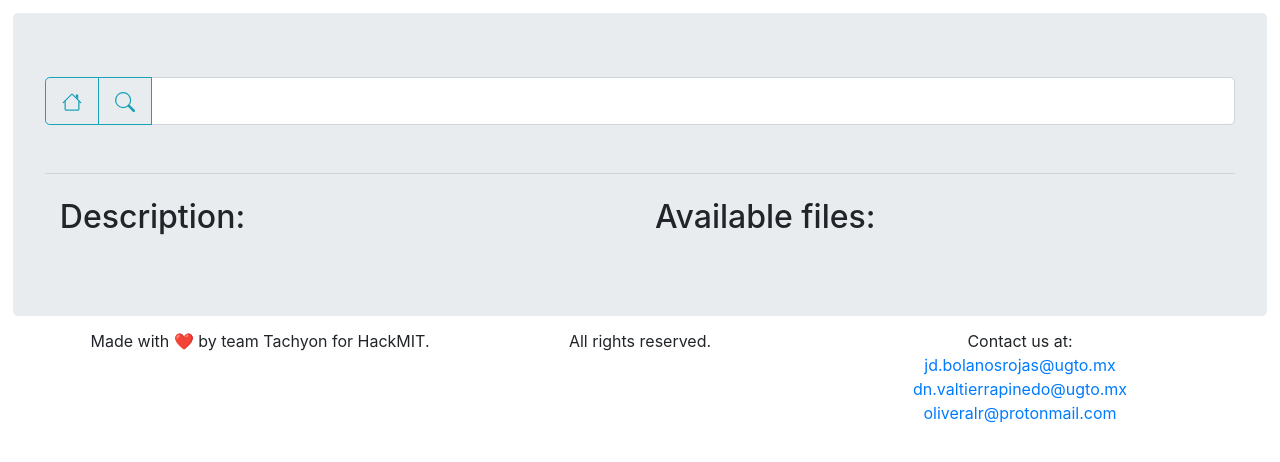
After one commit to jdbr99/SODA, a Flask app: template app/templates/data_source.html in a window 1280 px wide. The commit adds this page. Shown: the top 462 px of the page. Run offline with Flask 2, Linux system fonts and the light colour scheme; the template is opened without the code that fills it, so the values that code supplies are empty; some libraries are stand-ins or nearby versions.

Commit message:
Data source route and views done

```diff
--- a/app/templates/base.html
+++ b/app/templates/base.html
@@ -28,6 +28,7 @@
             Contact us at:</br>
             <a href="mailto://jd.bolanosrojas@ugto.mx">jd.bolanosrojas@ugto.mx</a>
             <a href="mailto://dn.valtierrapinedo@ugto.mx">dn.valtierrapinedo@ugto.mx</a>
+            <a href="mailto://oliveralr@protonmail.com">oliveralr@protonmail.com</a>
           </div>
         </div>
       </div>
--- /dev/null
+++ b/app/templates/data_source.html
@@ -0,0 +1,43 @@
+{% extends 'base.html' %}
+{% block title %}
+{{ data.name }}
+{% endblock %}
+{% block content %}
+<div class=jumbotron style="margin: 1%;">
+    <form action="/search" method="get">
+        <div class="input-group input-group-lg">
+            <div class="input-group-prepend">
+                <a class="btn btn-outline-info" href="/"><svg width="1em" height="1em" viewBox="0 0 16 16" class="bi bi-house" fill="currentColor" xmlns="http://www.w3.org/2000/svg">
+                <path fill-rule="evenodd" d="M2 13.5V7h1v6.5a.5.5 0 0 0 .5.5h9a.5.5 0 0 0 .5-.5V7h1v6.5a1.5 1.5 0 0 1-1.5 1.5h-9A1.5 1.5 0 0 1 2 13.5zm11-11V6l-2-2V2.5a.5.5 0 0 1 .5-.5h1a.5.5 0 0 1 .5.5z"/>
+                <path fill-rule="evenodd" d="M7.293 1.5a1 1 0 0 1 1.414 0l6.647 6.646a.5.5 0 0 1-.708.708L8 2.207 1.354 8.854a.5.5 0 1 1-.708-.708L7.293 1.5z"/>
+                </svg></a>
+                <button class="btn btn-outline-info" action="submit"><svg width="1em" height="1em" viewBox="0 0 16 16" class="bi bi-search" fill="currentColor" xmlns="http://www.w3.org/2000/svg">
+                <path fill-rule="evenodd" d="M10.442 10.442a1 1 0 0 1 1.415 0l3.85 3.85a1 1 0 0 1-1.414 1.415l-3.85-3.85a1 1 0 0 1 0-1.415z"/>
+                <path fill-rule="evenodd" d="M6.5 12a5.5 5.5 0 1 0 0-11 5.5 5.5 0 0 0 0 11zM13 6.5a6.5 6.5 0 1 1-13 0 6.5 6.5 0 0 1 13 0z"/>
+                </svg></button>
+            </div>
+            <input type="text" class="form-control" name="q" aria-label="Search for data source">
+        </div>
+    </form>
+
+    <br/>
+    <h1 class="display-4">{{ data.name }}</h1>
+    <hr class="my-4">
+    <div class="container-fluid">
+        <div class="row">
+            <div class="col">
+                <h2>Description:</h2>
+                <p class="lead">{{ data.description }}</p>
+            </div>
+            <div class="col">
+                <h2>Available files:</h2>
+                <div class="list-group">
+                {% for file in data.files %}
+                    <a href="#" class="list-group-item">{{ file }}</a>
+                {% endfor %}
+                </div>
+            </div>
+        </div>
+    </div>
+</div>
+{% endblock %}
--- a/app/views.py
+++ b/app/views.py
@@ -1,7 +1,7 @@
 '''
 Declaration of views and routes.
 '''
-from flask import render_template, request
+from flask import render_template, request, redirect
 from pathlib import Path
 from app import app
 from datetime import datetime
@@ -21,6 +21,12 @@ def get_description(entry):
     file_path = Path(f'{entry}/description.txt')
     with open(file_path) as f:
         return f.read()
+
+def get_file_sources(entry):
+    file_path = Path(f'{entry}/files')
+    _, _, files = next(os.walk(file_path))
+    return files
+
 
 @app.route('/')
 @app.route('/home')
@@ -54,3 +60,38 @@ def home():
     recent.sort(key=lambda entry : entry["timestamp"], reverse=True)
 
     return render_template('index.html', recent=recent, config=config)
+
+@app.route('/data_source')
+def data_source():
+    args = request.args
+    if(not bool(args)):
+        return redirect('/')
+
+    name = args['q']
+
+    base_dir = dotenv.get_key(".env", "DIR")
+    base_dir = Path(f'{base_dir}/soda_files/data_sources')
+    _, dirnames, _ = next(os.walk(base_dir))
+
+    if name not in dirnames:
+        return "404"
+
+    for path, _, _ in os.walk(base_dir):
+        if path.endswith(name):
+            tags = parse_tags(path)
+            description = get_description(path)
+            files_list = get_file_sources(path)
+            # files_processed = [filename.split('.') for filename in files_list]
+            timestamp = datetime.fromtimestamp(os.path.getmtime(path))
+            last_modified = timestamp.strftime("%m/%d/%y - %H:%M")
+            data = {
+                "name": name,
+                "tags": tags,
+                "description": description,
+                "files": files_list,
+                "timestamp": timestamp,
+                "last_updated": last_modified,
+            }
+
+    print(data['files'])
+    return render_template('data_source.html', data=data, config=config)
```
